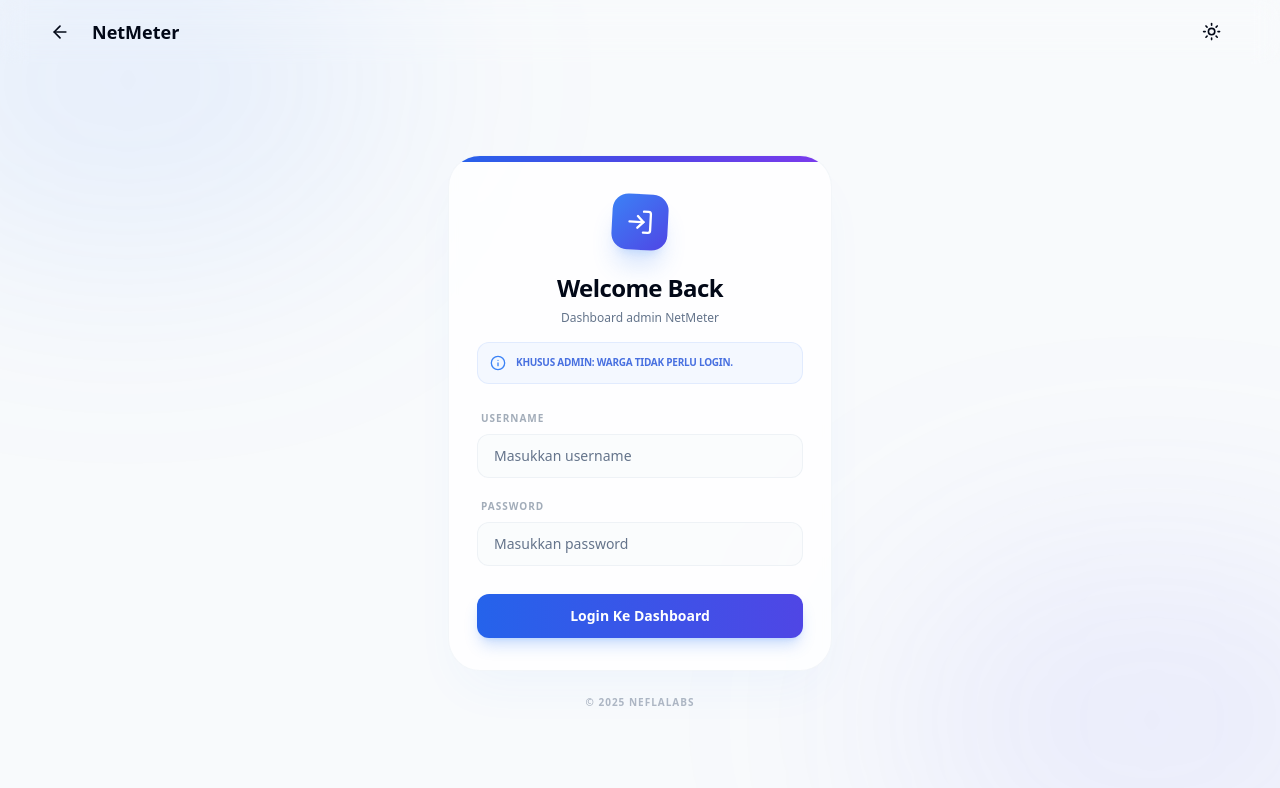
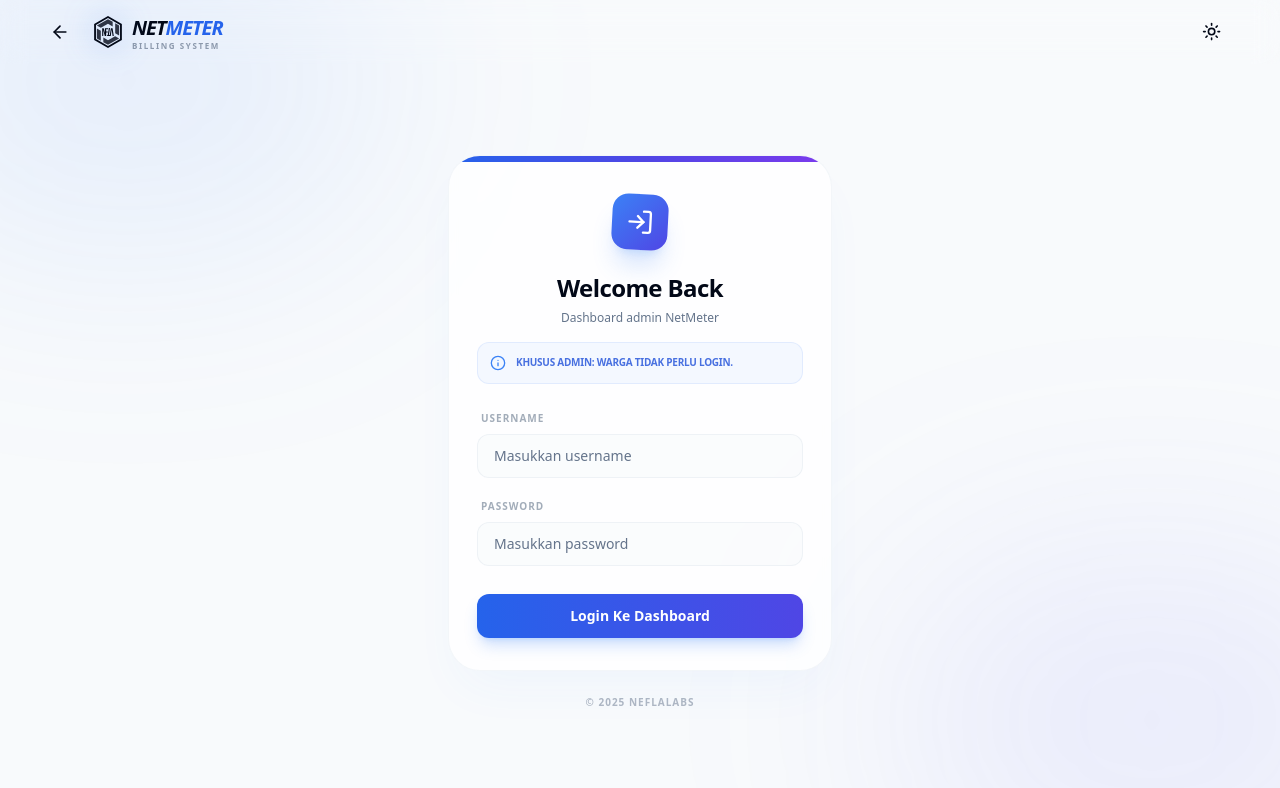
Before and after one commit to neflalabs/netmeter, a Vue app in the folder apps/frontend/: page /login in a window 1280 px wide. Shown: the top 788 px of the page. Built offline with nearby package versions, Linux system fonts and the light colour scheme.

Commit message:
feat: introduce `AppLogo` component and SVG, integrate it into `Header`, and add `xs` size to `UserAvatar`.

```diff
--- /dev/null
+++ b/apps/frontend/src/components/AppLogo.vue
@@ -0,0 +1,69 @@
+<template>
+  <div class="flex items-center gap-2 group cursor-pointer" @click="$router.push('/')">
+    <div class="relative w-8 h-8 flex items-center justify-center">
+      <!-- Glow background -->
+      <div class="absolute inset-0 bg-blue-500/20 blur-lg rounded-full group-hover:bg-blue-500/30 transition-all duration-500"></div>
+
+      <!-- NeflaLabs SVG Logo with currentColor -->
+      <svg
+        viewBox="0 0 63.003902 72.75"
+        class="w-full h-full relative z-10 transition-all duration-500 group-hover:scale-110 group-hover:rotate-3"
+        xmlns="http://www.w3.org/2000/svg"
+      >
+        <g transform="translate(158.64648,-115.86133)">
+            <path
+                fill="currentColor"
+                d="m -127.14453,115.86133 -31.50195,18.1875 v 36.375 l 31.50195,18.1875 31.501952,-18.1875 v -36.375 z m 0,4.79687 27.347655,15.78907 v 31.57812 l -27.347655,15.78906 -27.34766,-15.78906 v -31.57812 z"
+                class="opacity-100" />
+            <path
+                fill="currentColor"
+                d="m -110.81201,161.66676 -16.33271,9.42967 -10.62772,-6.13593 v 10.3922 l 10.62772,6.13593 25.3327,-14.62586 z"
+                class="opacity-80" />
+            <path
+                fill="currentColor"
+                d="m -152.47742,144.19871 1e-5,22.66406 8.9998,5.19601 v -10.3922 -12.27186 z"
+                class="opacity-80" />
+            <path
+                fill="currentColor"
+                d="m -110.81183,132.41503 v 10.39202 5.32161 6.95044 l 8.99981,5.19601 v -22.66406 z"
+                class="opacity-80" />
+            <path
+                fill="currentColor"
+                d="m -127.14472,122.98518 -25.3327,14.62587 8.99981,5.196 16.33289,-9.42967 10.62772,6.13575 10e-6,-10.39201 z"
+                class="opacity-80" />
+            <path
+                fill="currentColor"
+                d="M -140.34165 143.53303 L -140.34165 161.12317 L -137.87876 161.12317 L -137.87876 148.28209 L -137.82863 148.28209 L -134.51152 161.12317 L -134.06142 161.12317 L -131.6719 161.12317 L -131.29724 161.12317 L -131.29724 153.45852 L -127.72899 153.45852 L -127.72899 150.94601 L -131.29724 150.94601 L -131.29724 146.04553 L -126.7492 146.04553 L -126.7492 143.53303 L -131.6719 143.53303 L -134.06142 143.53303 L -134.1348 143.53303 L -134.1348 154.0621 L -134.18492 154.0621 L -136.87365 143.53303 L -140.34165 143.53303 z " />
+            <path
+                fill="currentColor"
+                d="M -125.14413 143.35061 L -125.2139 143.77177 L -127.714 158.78584 L -128.92478 158.78584 L -129.26584 161.12317 L -125.50483 161.12317 L -123.42176 161.12317 L -120.85861 161.12317 L -120.51702 158.78584 L -120.35579 157.68048 L -120.0292 155.29303 L -118.82307 146.59847 L -118.77294 146.59847 L -117.5415 155.29303 L -117.2149 157.68048 L -117.2149 157.63036 L -116.71209 161.12317 L -113.94792 161.12317 L -116.81286 143.53303 L -120.55682 143.53303 L -123.0409 158.78584 L -125.11571 158.78584 L -122.6156 143.77177 L -122.6156 143.35423 L -125.14413 143.35061 z " />
+        </g>
+      </svg>
+    </div>
+
+    <div class="flex flex-col leading-none">
+      <div class="text-xl font-black tracking-tighter text-foreground group-hover:text-blue-500 transition-colors uppercase italic">
+        <template v-if="displayTitle === 'NETMETER'">
+          NET<span class="text-blue-600 dark:text-blue-400">METER</span>
+        </template>
+        <template v-else>
+          {{ displayTitle }}
+        </template>
+      </div>
+      <span class="text-[8px] font-bold tracking-[0.2em] text-muted-foreground uppercase opacity-70">
+        {{ subtitle || 'Billing System' }}
+      </span>
+    </div>
+  </div>
+</template>
+
+<script setup lang="ts">
+import { computed } from 'vue'
+
+const props = defineProps<{
+  title?: string
+  subtitle?: string
+}>()
+
+const displayTitle = computed(() => (props.title || 'NetMeter').toUpperCase())
+</script>
--- a/apps/frontend/src/components/Header.vue
+++ b/apps/frontend/src/components/Header.vue
@@ -3,6 +3,7 @@ import { ArrowLeft } from 'lucide-vue-next'
 import { useRouter } from 'vue-router'
 import Button from '@/components/ui/Button.vue'
 import ThemeToggle from '@/components/ThemeToggle.vue'
+import AppLogo from '@/components/AppLogo.vue'
 
 const props = defineProps<{
   title?: string
@@ -36,7 +37,10 @@ const handleBack = () => {
                     <ArrowLeft class="w-5 h-5" />
                 </Button>
 
-                <div>
+                <div v-if="title === 'NetMeter' || title === 'Login netmeter'">
+                    <AppLogo />
+                </div>
+                <div v-else>
                     <!-- Title Slot or Prop -->
                     <slot name="title">
                         <h1 v-if="title" class="font-bold text-lg text-foreground leading-tight">
--- a/apps/frontend/src/components/UserAvatar.vue
+++ b/apps/frontend/src/components/UserAvatar.vue
@@ -13,19 +13,21 @@
 import { computed } from 'vue'
 
 const props = withDefaults(defineProps<{
-    name: string
-    size?: 'sm' | 'md' | 'lg'
+  name: string
+  size?: 'xs' | 'sm' | 'md' | 'lg'
 }>(), {
-    size: 'md'
+  size: 'md'
 })
 
 const sizeClasses = {
+    xs: 'w-4 h-4',
     sm: 'w-6 h-6',
     md: 'w-8 h-8',
     lg: 'w-10 h-10'
 }
 
 const textSize = {
+    xs: 'text-[8px]',
     sm: 'text-[10px]',
     md: 'text-xs',
     lg: 'text-sm'
--- a/apps/frontend/src/layouts/PublicLayout.vue
+++ b/apps/frontend/src/layouts/PublicLayout.vue
@@ -1,13 +1,14 @@
 
 <script setup lang="ts">
 import { ref, onMounted } from 'vue';
-import { Wifi } from 'lucide-vue-next';
 import ThemeToggle from '@/components/ThemeToggle.vue';
 import Footer from '@/components/Footer.vue';
 import Toaster from '@/components/ui/Toaster.vue';
+import AppLogo from '@/components/AppLogo.vue';
 
 const appSettings = ref({
     appTitle: 'NetMeter',
+    appSubtitle: '',
     adminPhoneNumber: ''
 });
 
@@ -18,6 +19,7 @@ onMounted(async () => {
             const data = await res.json();
             appSettings.value = {
                 appTitle: data.appTitle || 'NetMeter',
+                appSubtitle: data.appSubtitle || '',
                 adminPhoneNumber: data.adminPhoneNumber || ''
             };
         }
@@ -32,14 +34,9 @@ onMounted(async () => {
         <!-- Header -->
         <header class="sticky top-0 z-20 bg-background/80 backdrop-blur-md border-b border-border px-4 py-3">
             <div class="container mx-auto flex justify-between items-center">
-                <router-link to="/" class="flex items-center gap-3 hover:opacity-80 transition-opacity">
-                    <div class="w-8 h-8 rounded-lg bg-primary text-primary-foreground flex items-center justify-center">
-                        <Wifi class="w-5 h-5" />
-                    </div>
-                    <div>
-                        <h1 class="font-bold text-lg text-foreground leading-tight">{{ appSettings.appTitle }}</h1>
-                    </div>
-                </router-link>
+                <div>
+                    <AppLogo :title="appSettings.appTitle" :subtitle="appSettings.appSubtitle" />
+                </div>
                  <div class="flex gap-2 items-center">
                     <ThemeToggle />
                 </div>
--- a/apps/frontend/src/views/HomeView.vue
+++ b/apps/frontend/src/views/HomeView.vue
@@ -8,6 +8,7 @@ import Header from '@/components/Header.vue'
 import AnnouncementBanner from '@/components/AnnouncementBanner.vue'
 import UserAvatar from '@/components/UserAvatar.vue'
 import UserAvatarStack from '@/components/UserAvatarStack.vue'
+import AppLogo from '@/components/AppLogo.vue'
 import { useAuthStore } from '@/stores/auth'
 
 const router = useRouter()
@@ -105,12 +106,7 @@ const yearData = computed(() => {
     <!-- Navbar / Header -->
     <Header>
         <template #title>
-             <h1 class="font-bold text-lg bg-gradient-to-r from-blue-600 to-purple-600 bg-clip-text text-transparent">
-                {{ appSettings.title }}
-            </h1>
-        </template>
-        <template #subtitle>
-            {{ appSettings.subtitle }}
+             <AppLogo :title="appSettings.title" :subtitle="appSettings.subtitle" />
         </template>
         <template #actions>
             <Button v-if="isLoggedIn" size="sm" variant="outline" @click="router.push('/dashboard')">
```
Also changed, not shown: 1 other file (tests, documents, lock files or other folders).
